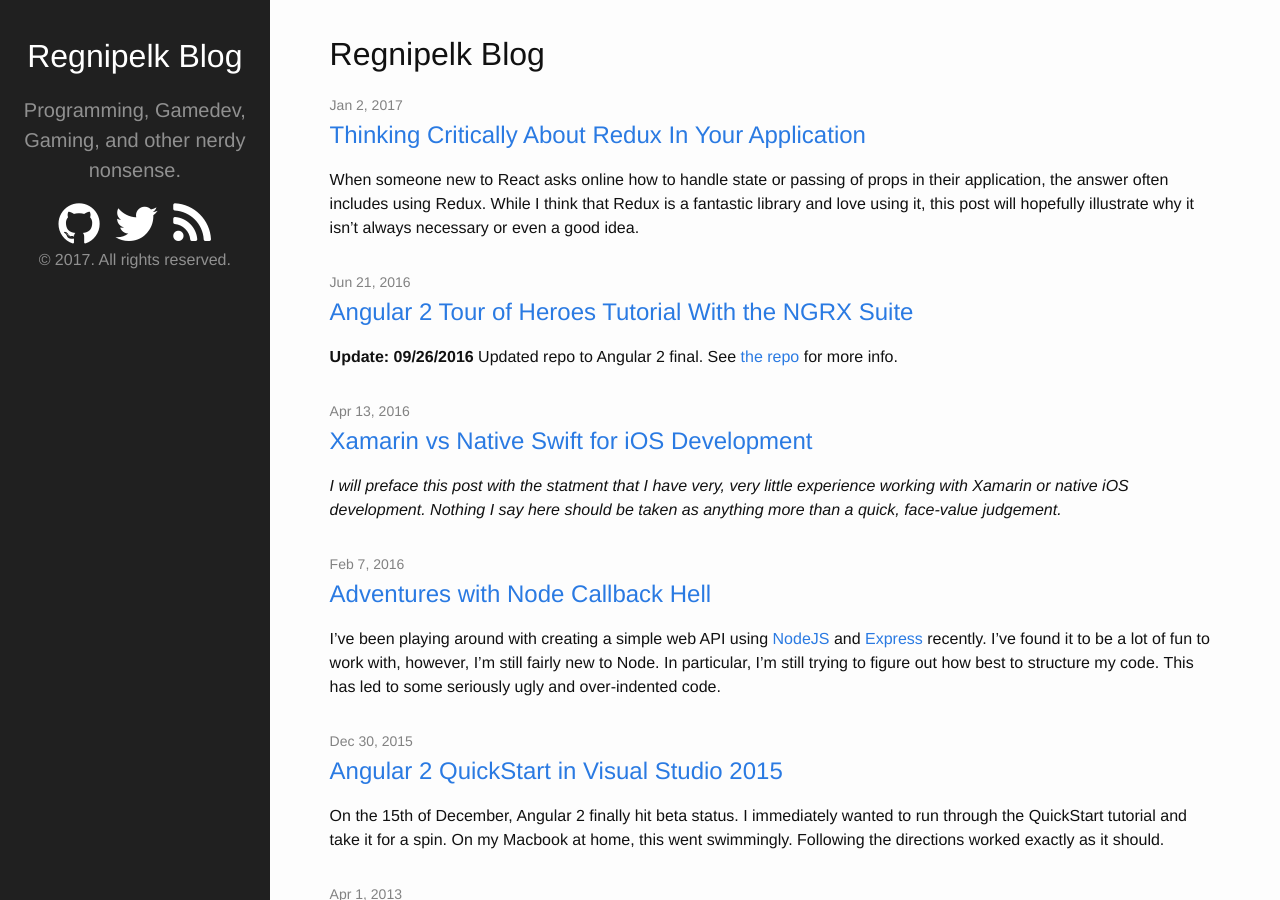
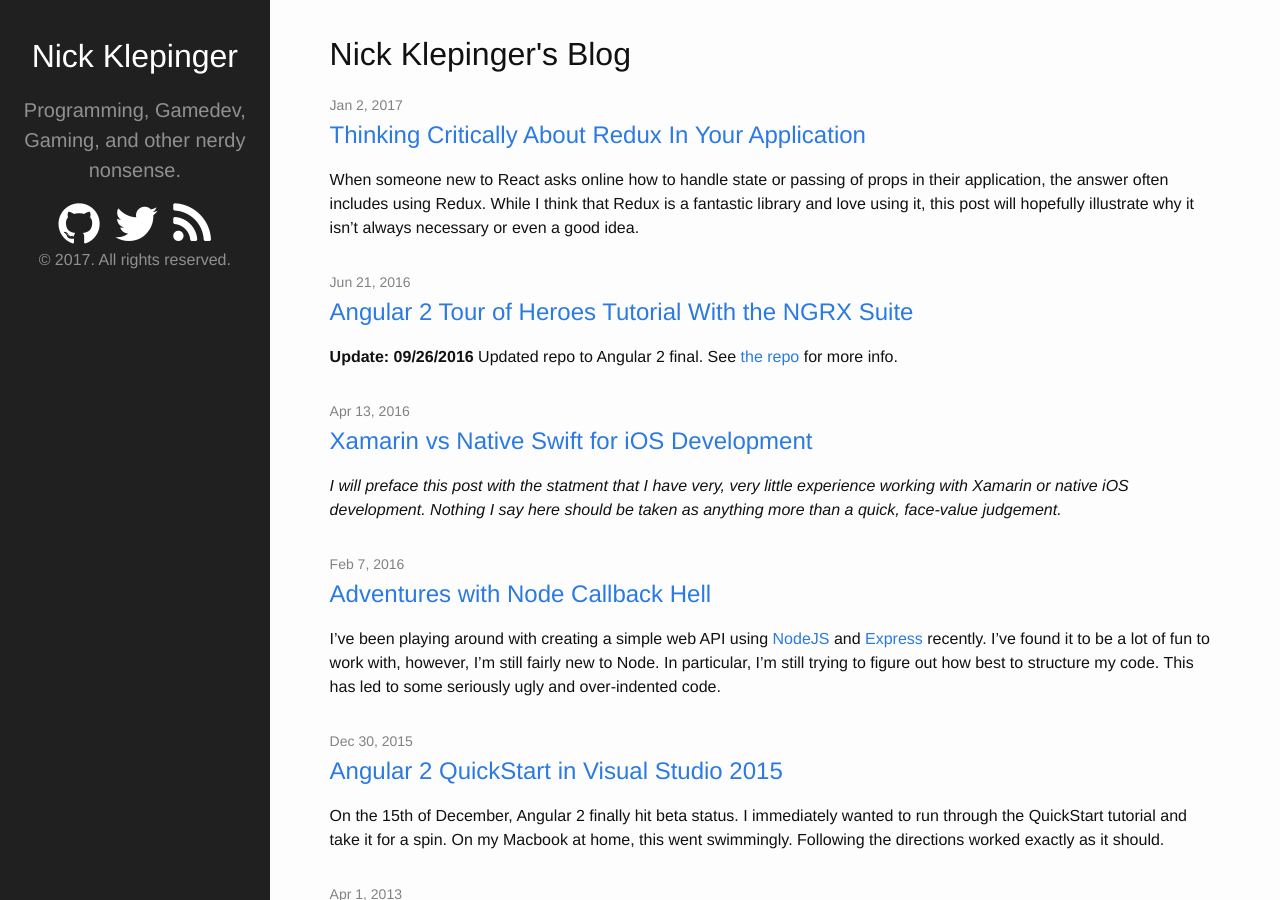
Before and after one commit to bodiddlie/bodiddlie.github.io, a Jekyll site: the page built from index.html, in a window 1280 px wide and 900 px high. Built offline with Jekyll 4.4.1, drawn with Linux system fonts in a browser that asks for light colours; nearby versions of some CDN libraries.

Commit message:
added name to title

```diff
--- a/_config.yml
+++ b/_config.yml
@@ -6,7 +6,7 @@
 # 'jekyll serve'. If you change this file, please restart the server process.
 
 # Site settings
-title: Regnipelk Blog
+title: Nick Klepinger
 email: bodiddlie@gmail.com
 description: > # this means to ignore newlines until "baseurl:"
   Programming, Gamedev, Gaming, and other nerdy nonsense.
--- a/index.html
+++ b/index.html
@@ -4,7 +4,7 @@ layout: default
 
 <div class="home">
 
-  <h1>Regnipelk Blog</h1>
+  <h1>Nick Klepinger's Blog</h1>
 
   <ul class="post-list">
     {% for post in site.posts %}
```
